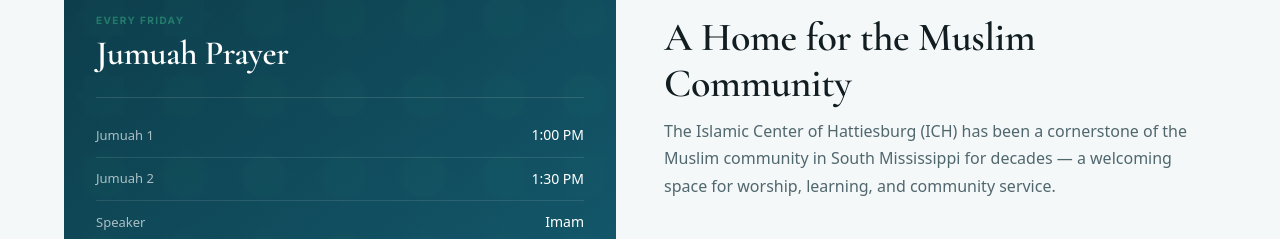
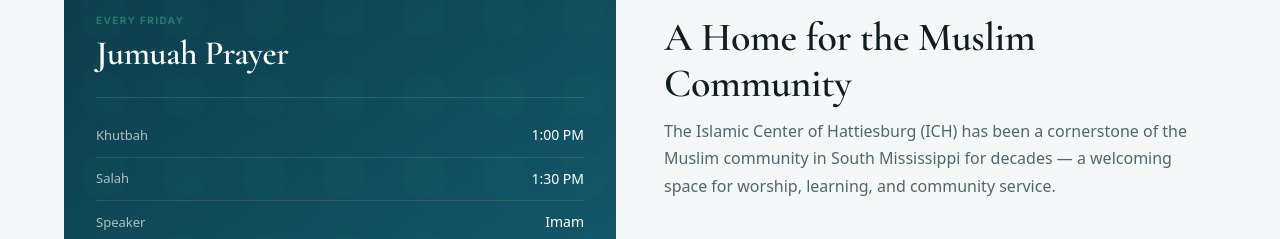
Before and after one commit to asjad-rehman/ichattiesburg, a Next.js app: page / in a window 1280 px wide. Shown: the part 962-1201 px from the top of the page. Built offline with nearby package versions, Linux system fonts and the light colour scheme; no server answers.

Commit message:
fix: correctly display Jumuah times as Khutbah and Salah

```diff
--- a/src/components/home-client.tsx
+++ b/src/components/home-client.tsx
@@ -198,10 +198,10 @@
   const prayers5 = React.useMemo(() => prayersAll.filter((p) => p.key !== "sunrise"), [prayersAll]);
   const { countdown, nextName, nextIdx, curIdx } = usePrayerCountdown(prayersAll);
 
-  // Formatted Jumuah shifting schedules
+  // Formatted Jumuah schedule
   const jumuahItems = [
-    { label: "Jumuah 1", time: formatTime(jumuah.khutbah) || "12:15 PM" },
-    { label: "Jumuah 2", time: formatTime(jumuah.salah) || "1:15 PM" },
+    { label: "Khutbah", time: formatTime(jumuah.khutbah) || "1:00 PM" },
+    { label: "Salah", time: formatTime(jumuah.salah) || "1:30 PM" },
     { label: "Speaker", time: jumuah.speaker || "Imam (TBA)" },
     { label: "Location", time: "211 N 25th Ave" },
   ];
--- a/src/components/prayer-times-client.tsx
+++ b/src/components/prayer-times-client.tsx
@@ -93,10 +93,10 @@
 
   const { countdown, nextName, nextIdx, curIdx } = usePrayerCountdown(prayersAll);
 
-  // Formatted Jumuah shifting schedules
+  // Formatted Jumuah schedule
   const jumuahItems = [
-    { label: "Jumuah 1", time: formatTime(jumuah.khutbah) || "12:15 PM" },
-    { label: "Jumuah 2", time: formatTime(jumuah.salah) || "1:15 PM" },
+    { label: "Khutbah", time: formatTime(jumuah.khutbah) || "1:00 PM" },
+    { label: "Salah", time: formatTime(jumuah.salah) || "1:30 PM" },
   ];
 
   return (
```
